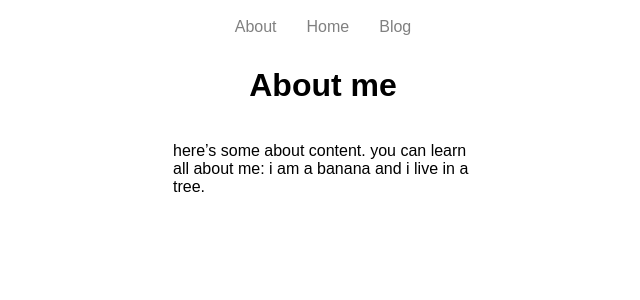
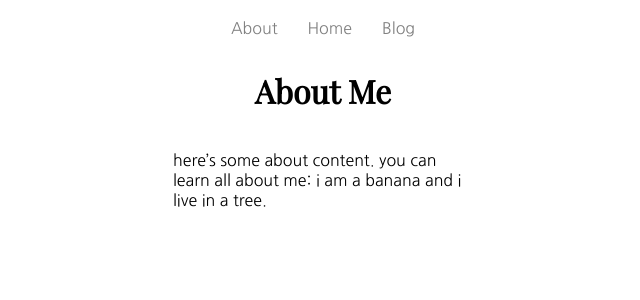
Before and after one commit to sam-hoffman/website, a Jekyll site: the page built from _pages/about.md, in a window 1280 px wide. Shown: the top 300 px of the page, without its empty margins (317-957 px from the left). Built offline with Jekyll 4.4.1, drawn with Linux system fonts in a browser that asks for light colours.

Commit message:
good enough to go live

```diff
--- a/_layouts/about.html
+++ b/_layouts/about.html
@@ -1,14 +1,6 @@
-<!DOCTYPE html>
-<html>
-
-<head>
-    <meta charset="utf-8">
-    <title>{{ page.title }}</title>
-    <link rel="stylesheet" href="/assets/css/styles.css">
-    {% feed_meta %}
-    {% seo %}
-</head>
-
+---
+layout: ur_default
+---
 <body class="shared-background">
 	{% include navigation.html %}
   <div class="general-title">
@@ -19,6 +11,3 @@
   </div>
 
 </body>
-
-
-</html>
--- /dev/null
+++ b/_layouts/ur_default.html
@@ -0,0 +1,16 @@
+<!doctype html>
+<html>
+  <h>
+    <meta charset="utf-8">
+    <title>{{ page.title }}</title>
+    <link rel="stylesheet" href="/assets/css/styles.css">
+    {% feed_meta %}
+    {% seo %}
+    <link href="https://fonts.googleapis.com/css?family=Playfair+Display" rel="stylesheet">
+    <link href="https://fonts.googleapis.com/css?family=Nanum+Gothic" rel="stylesheet">
+
+  </head>
+  <body class="shared-background">
+    {{ content }}
+  </body>
+</html>
--- a/_pages/about.md
+++ b/_pages/about.md
@@ -1,6 +1,6 @@
 ---
 layout: about
-title: About me
+title: About Me
 permalink: /about.html
 ---
 
--- a/_sass/main.scss
+++ b/_sass/main.scss
@@ -1,7 +1,8 @@
 //todo: choose different fonts for text. also, lighten the background color.
 //todo: responsive design
 
-$font-stack:    Alata, sans-serif;
+$sans-serif: 'Nanum Gothic', sans-serif;
+$serif: 'Playfair Display', serif;
 $background: white;
 
 // background
@@ -12,7 +13,7 @@ $background: white;
 
 //home styles
 .home-title {
-	font-family: $font-stack;
+	font-family: $serif;
 	height: 100%;
 	display: flex;
 	align-items: center;
@@ -32,7 +33,7 @@ $background: white;
   text-align: center;
   display: inline-block;
   padding: 10px 15px;
-  font-family: $font-stack;
+  font-family: $sans-serif;
   }
 
   li a {
@@ -56,7 +57,7 @@ $background: white;
     list-style: none;
   }
   a {
-  	font-family: $font-stack;
+  	font-family: $sans-serif;
     padding: 10px 15px;
     text-decoration: none;
     display: flex;
@@ -69,7 +70,7 @@ $background: white;
 }
 
 .general-title {
-	font-family: $font-stack;
+	font-family: $serif;
 	display: flex;
 	align-items: center;
 	justify-content: center;
@@ -80,7 +81,7 @@ $background: white;
 .about-text {
  width: 300px;
  margin: 0 auto;
- font-family: $font-stack;
+ font-family: $sans-serif;
  p {
    display: inline-block;
  }
@@ -91,7 +92,7 @@ $background: white;
 .posts-text {
   width: 80%;
   margin: 0 auto;
-  font-family: $font-stack;
+  font-family: $sans-serif;
     ul {
       list-style-type: none;
     }
```
Also changed, not shown: _pages/blog.html (renamed from blog.html, +2 -6 lines).
